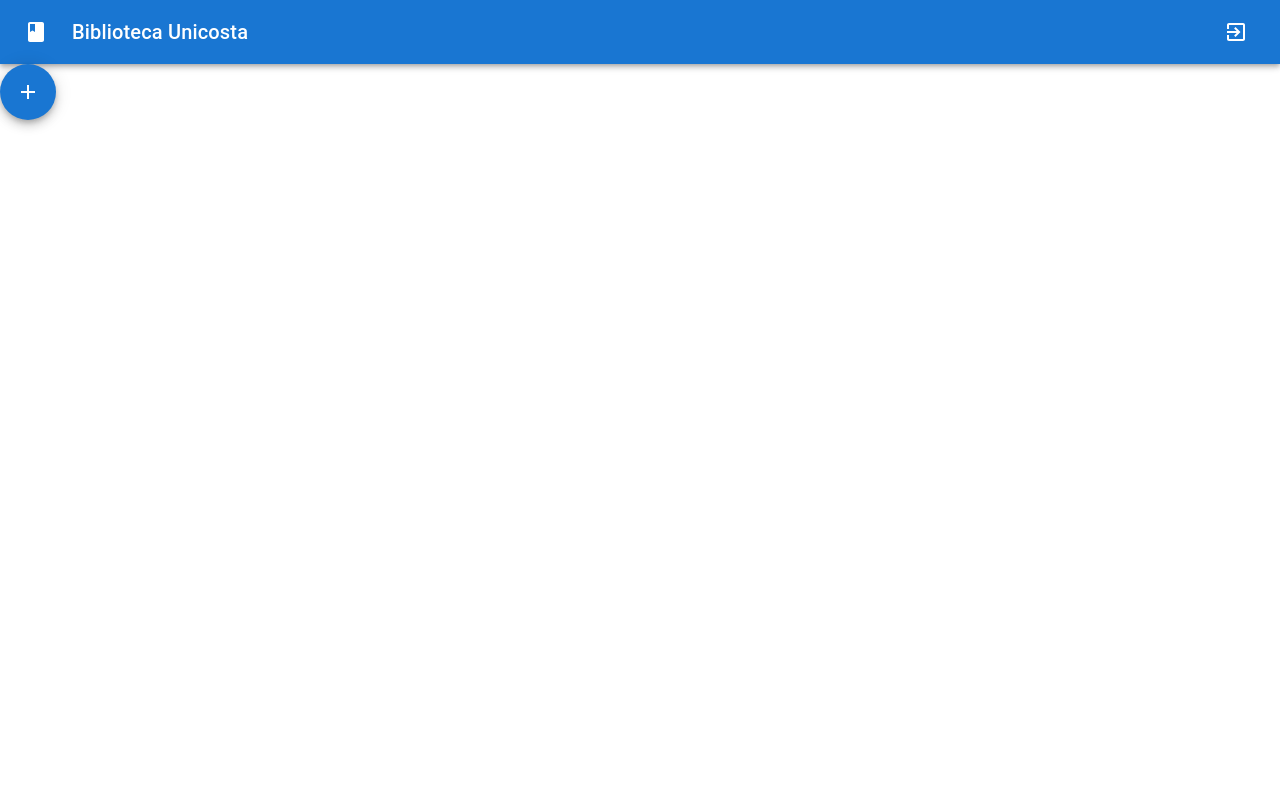
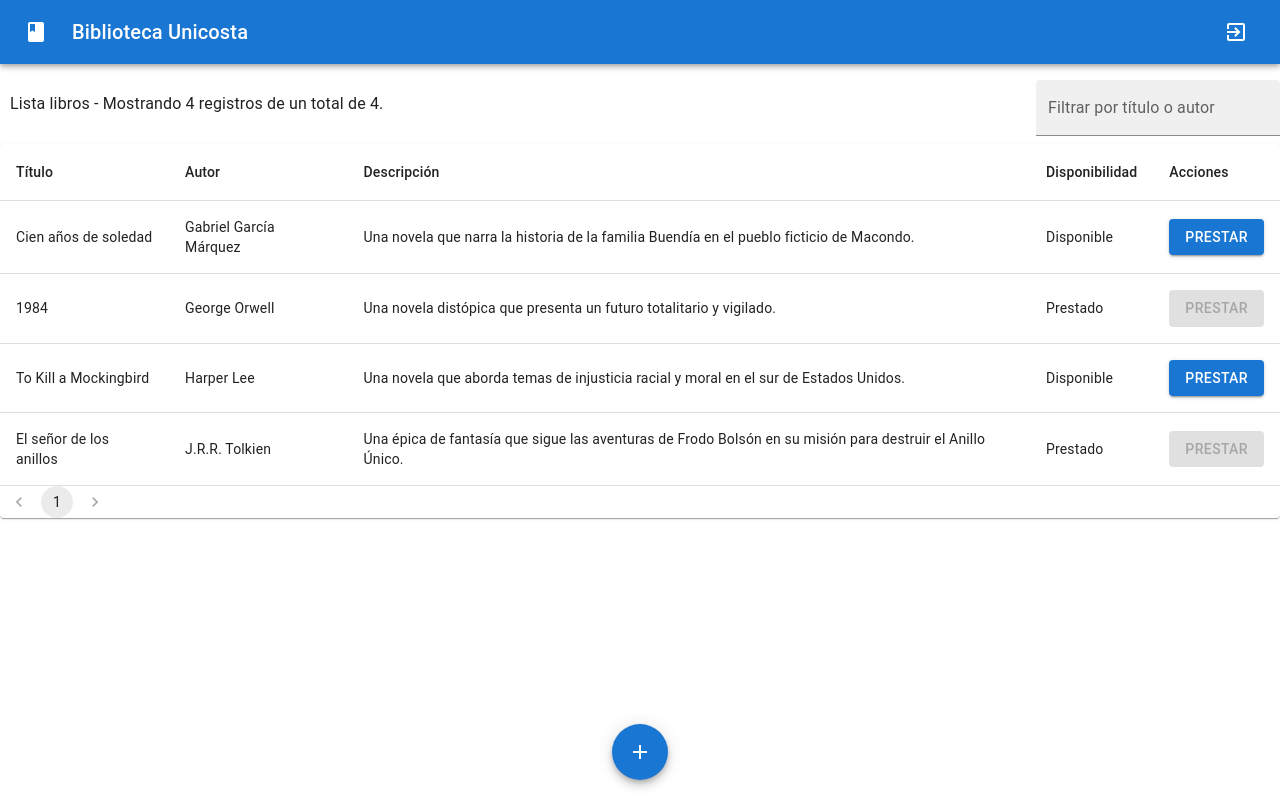
Before and after one commit to lballest2508/rubrica_web_uno, a React (Vite) app: page /books in a window 1280 px wide. Built offline with nearby package versions, Linux system fonts and the light colour scheme.

Commit message:
Agregando informacion estatica para visualizar

```diff
--- a/src/components/BookList.jsx
+++ b/src/components/BookList.jsx
@@ -1,22 +1,21 @@
-import React, { useState } from 'react';
-import AppBar from '@mui/material/AppBar';
-import Toolbar from '@mui/material/Toolbar';
-import IconButton from '@mui/material/IconButton';
-import Fab from '@mui/material/Fab';
-import AddIcon from '@mui/icons-material/Add';
-import { BookTable } from './BookTable'; // Crear este componente para la tabla de libros
-import { BookForm } from './BookForm'; // Crear este componente para el formulario de libros
-import { ThemeProvider } from '@emotion/react';
-import { CssBaseline, createTheme } from '@mui/material';
-import ExitToAppIcon from '@mui/icons-material/ExitToApp';
-import BookIcon from '@mui/icons-material/Book';
-import Backdrop from '@mui/material/Backdrop';
-import Box from '@mui/material/Box';
-import Modal from '@mui/material/Modal';
-import Fade from '@mui/material/Fade';
-import Button from '@mui/material/Button';
-import Typography from '@mui/material/Typography';
-
+import React, { useState } from "react";
+import AppBar from "@mui/material/AppBar";
+import Toolbar from "@mui/material/Toolbar";
+import IconButton from "@mui/material/IconButton";
+import Fab from "@mui/material/Fab";
+import AddIcon from "@mui/icons-material/Add";
+import { BookTable } from "./BookTable"; // Crear este componente para la tabla de libros
+import { BookForm } from "./BookForm"; // Crear este componente para el formulario de libros
+import { ThemeProvider } from "@emotion/react";
+import { CssBaseline, createTheme } from "@mui/material";
+import ExitToAppIcon from "@mui/icons-material/ExitToApp";
+import BookIcon from "@mui/icons-material/Book";
+import Backdrop from "@mui/material/Backdrop";
+import Box from "@mui/material/Box";
+import Modal from "@mui/material/Modal";
+import Fade from "@mui/material/Fade";
+import Button from "@mui/material/Button";
+import Typography from "@mui/material/Typography";
 
 const style = {
   position: "absolute",
@@ -48,6 +47,38 @@ export const BookList = () => {
 
   const defaultTheme = createTheme();
 
+  const listaDeLibros = [
+    {
+      id: 1,
+      titulo: 'Cien años de soledad',
+      autor: 'Gabriel García Márquez',
+      descripcion: 'Una novela que narra la historia de la familia Buendía en el pueblo ficticio de Macondo.',
+      disponibilidad: 'Disponible',
+    },
+    {
+      id: 2,
+      titulo: '1984',
+      autor: 'George Orwell',
+      descripcion: 'Una novela distópica que presenta un futuro totalitario y vigilado.',
+      disponibilidad: 'Prestado',
+    },
+    {
+      id: 3,
+      titulo: 'To Kill a Mockingbird',
+      autor: 'Harper Lee',
+      descripcion: 'Una novela que aborda temas de injusticia racial y moral en el sur de Estados Unidos.',
+      disponibilidad: 'Disponible',
+    },
+    {
+      id: 4,
+      titulo: 'El señor de los anillos',
+      autor: 'J.R.R. Tolkien',
+      descripcion: 'Una épica de fantasía que sigue las aventuras de Frodo Bolsón en su misión para destruir el Anillo Único.',
+      disponibilidad: 'Prestado',
+    },
+    // Agrega más libros según sea necesario
+  ];
+
   return (
     <ThemeProvider theme={defaultTheme}>
       <CssBaseline />
@@ -55,7 +86,12 @@ export const BookList = () => {
       <AppBar position="relative">
         <Toolbar>
           <BookIcon sx={{ mr: 1 }} />
-          <Typography variant="h6" color="inherit" noWrap sx={{ flexGrow: 1, ml: 2 }}>
+          <Typography
+            variant="h6"
+            color="inherit"
+            noWrap
+            sx={{ flexGrow: 1, ml: 2 }}
+          >
             Biblioteca Unicosta
           </Typography>
           <IconButton color="inherit">
@@ -65,18 +101,23 @@ export const BookList = () => {
       </AppBar>
 
       {/* Lista de libros */}
-      <BookTable />
+      <BookTable books={listaDeLibros} />
 
       {/* Modal para registrar libros */}
-      <Modal aria-labelledby="transition-modal-title"
-        aria-describedby="transition-modal-description" open={isModalOpen} onClose={handleCloseModal} closeAfterTransition
+      <Modal
+        aria-labelledby="transition-modal-title"
+        aria-describedby="transition-modal-description"
+        open={isModalOpen}
+        onClose={handleCloseModal}
+        closeAfterTransition
         slots={{ backdrop: Backdrop }}
         slotProps={{
           backdrop: {
             timeout: 500,
           },
-        }}>
-        <Fade in={open}>
+        }}
+      >
+        <Fade in={isModalOpen}>
           <Box sx={style}>
             <BookForm handleCloseModal={handleCloseModal} />
           </Box>
@@ -84,9 +125,18 @@ export const BookList = () => {
       </Modal>
 
       {/* Botón de añadir nuevo libro */}
-      <Fab color="primary" aria-label="add" onClick={handleOpenModal}>
-        <AddIcon />
-      </Fab>
+      <Box
+        sx={{
+          position: 'fixed',
+          bottom: '20px', // Ajusta según sea necesario
+          left: '50%',
+          transform: 'translateX(-50%)',
+        }}
+      >
+        <Fab color="primary" aria-label="add" onClick={handleOpenModal}>
+          <AddIcon />
+        </Fab>
+      </Box>
     </ThemeProvider>
   );
 };
--- a/src/components/BookTable.jsx
+++ b/src/components/BookTable.jsx
@@ -1,12 +1,101 @@
-import React from 'react';
+import React, { useState } from 'react';
+import Table from '@mui/material/Table';
+import TableBody from '@mui/material/TableBody';
+import TableCell from '@mui/material/TableCell';
+import TableContainer from '@mui/material/TableContainer';
+import TableHead from '@mui/material/TableHead';
+import TableRow from '@mui/material/TableRow';
+import Paper from '@mui/material/Paper';
+import TextField from '@mui/material/TextField';
+import Pagination from '@mui/material/Pagination';
+import Button from '@mui/material/Button';
+import { Box, Typography } from '@mui/material';
 
-export const BookTable = () => {
-    // Lógica para obtener la lista de libros (puedes usar un estado o un servicio, dependiendo de tu aplicación)
+export const BookTable = ({ books }) => {
+  const [page, setPage] = useState(1);
+  const [rowsPerPage, setRowsPerPage] = useState(5);
+  const [filter, setFilter] = useState('');
 
-    return (
+  const filteredBooks = books.filter(
+    (book) =>
+      book.titulo.toLowerCase().includes(filter.toLowerCase()) ||
+      book.autor.toLowerCase().includes(filter.toLowerCase())
+  );
+
+  const handleChangePage = (event, newPage) => {
+    setPage(newPage);
+  };
+
+  const handleChangeRowsPerPage = (event) => {
+    setRowsPerPage(parseInt(event.target.value, 10));
+    setPage(1);
+  };
+
+  const handlePrestarClick = (bookId) => {
+    // Lógica para manejar el evento de hacer clic en el botón "prestar"
+    // Puedes implementar la lógica según tus necesidades, como cambiar el estado de disponibilidad del libro, etc.
+    console.log(`Prestar libro con ID: ${bookId}`);
+  };
+
+  return (
+    <>
+      <Box sx={{ display: 'flex', justifyContent: 'space-between', alignItems: 'center' }}>
         <div>
-            {/* Tabla de libros */}
-            {/* Aquí colocarías la lógica para mostrar la lista de libros en una tabla */}
+          <Typography variant="p" component="div" style={{marginLeft: '10px'}}>
+            Lista libros - Mostrando {filteredBooks.length} registros de un total de {books.length}.
+          </Typography>
         </div>
-    );
+        <TextField
+          label="Filtrar por título o autor"
+          variant="filled"
+          margin="normal"
+          value={filter}
+          onChange={(e) => setFilter(e.target.value)}
+        />
+      </Box>
+      <TableContainer component={Paper}>
+        <Table>
+          <TableHead>
+            <TableRow>
+              <TableCell>Título</TableCell>
+              <TableCell>Autor</TableCell>
+              <TableCell>Descripción</TableCell>
+              <TableCell>Disponibilidad</TableCell>
+              <TableCell>Acciones</TableCell>
+            </TableRow>
+          </TableHead>
+          <TableBody>
+            {filteredBooks
+              .slice((page - 1) * rowsPerPage, page * rowsPerPage)
+              .map((book) => (
+                <TableRow key={book.id}>
+                  <TableCell>{book.titulo}</TableCell>
+                  <TableCell>{book.autor}</TableCell>
+                  <TableCell>{book.descripcion}</TableCell>
+                  <TableCell>{book.disponibilidad}</TableCell>
+                  <TableCell>
+                    <Button
+                      variant="contained"
+                      color="primary"
+                      onClick={() => handlePrestarClick(book.id)}
+                      disabled={book.disponibilidad !== 'Disponible'}
+                    >
+                      Prestar
+                    </Button>
+                  </TableCell>
+                </TableRow>
+              ))}
+          </TableBody>
+        </Table>
+        <Pagination
+          count={Math.ceil(filteredBooks.length / rowsPerPage)}
+          page={page}
+          onChange={handleChangePage}
+          rowsPerPage={rowsPerPage}
+          onRowsPerPageChange={handleChangeRowsPerPage}
+          labelRowsPerPage="Libros por página"
+        />
+      </TableContainer>
+    </>
+  );
 };
```
